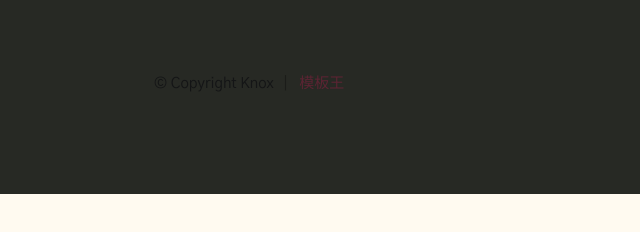
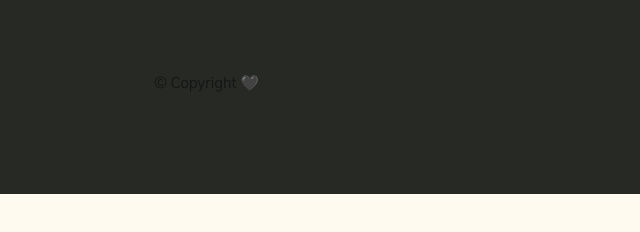
Before and after one commit to iii-t/show, a plain HTML site: page index-slides.html in a window 1280 px wide. Shown: the part 1302-1534 px from the top of the page, 0-640 px from the left. Drawn offline with Linux system fonts and the light colour scheme.

Commit message:
Update index-slides.html

```diff
--- a/index-slides.html
+++ b/index-slides.html
@@ -404,8 +404,7 @@
                 <!-- footer  -->
                 <footer>
                     <div class="ss-copyright">
-                        <span>© Copyright Knox</span>
-                        <span><a target="_blank" href="http://www.mobanwang.com/" title="模板王">模板王</a></span>
+                        <span>© Copyright 🖤</span>
                     </div>
                 </footer>
 
```
